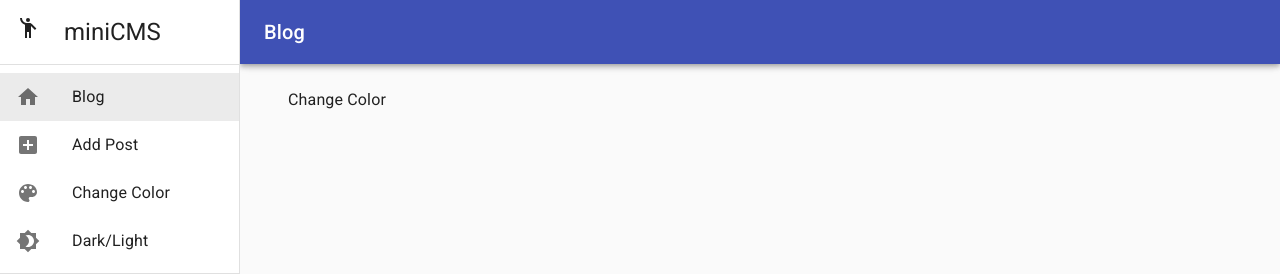
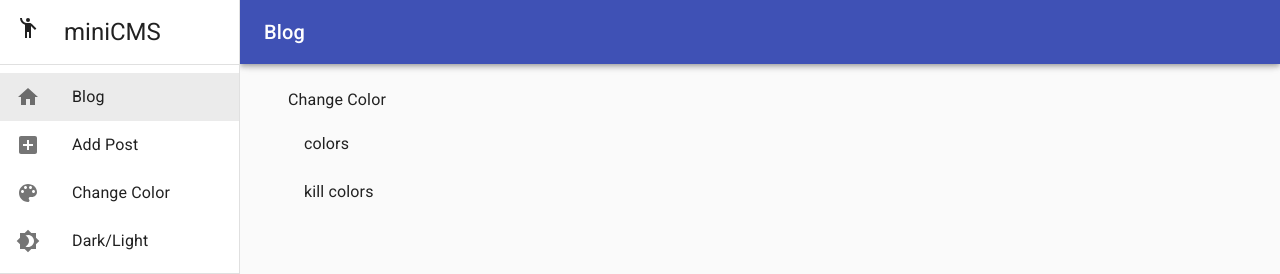
Before and after one commit to ZachScroggins/miniProjects, a Next.js app: page /changecolor in a window 1280 px wide. Shown: the top 274 px of the page. Built offline with nearby package versions, Linux system fonts and the light colour scheme.

Commit message:
color context working & update readme/package.json

```diff
--- a/package.json
+++ b/package.json
@@ -1,6 +1,6 @@
 {
-  "name": "nextjs-ssg-material-ui-firebase-starter",
-  "version": "0.1.0",
+  "name": "mini-cms",
+  "version": "1.0.0",
   "license": "MIT",
   "author": "Zach Scroggins",
   "private": true,
--- a/pages/changecolor.js
+++ b/pages/changecolor.js
@@ -1,12 +1,46 @@
-import React from 'react';
-import { Typography, Container, Box } from '@material-ui/core';
+import { useContext } from 'react';
+
+import ColorContext from '../src/context/color/colorContext';
+
+import {
+  Typography,
+  Container,
+  Box,
+  List,
+  ListItem,
+  ListItemText,
+} from '@material-ui/core';
 
 const changecolor = () => {
+  const colorContext = useContext(ColorContext);
+  const { setColors, clearColors } = colorContext;
+
+  const handleSetColors = (event, primary, secondary) => {
+    event.preventDefault();
+    setColors(primary, secondary);
+  };
+
+  const handleClearColors = (event) => {
+    event.preventDefault();
+    clearColors();
+  };
+
   return (
     <>
       <Container>
         <Box>
           <Typography>Change Color</Typography>
+          <List>
+            <ListItem
+              button
+              onClick={(event) => handleSetColors(event, '#9c27b0', '#3f51b5')}
+            >
+              <ListItemText primary='colors' />
+            </ListItem>
+            <ListItem button onClick={(event) => handleClearColors(event)}>
+              <ListItemText primary='kill colors' />
+            </ListItem>
+          </List>
         </Box>
       </Container>
     </>
--- a/src/ThemeProvider.js
+++ b/src/ThemeProvider.js
@@ -1,4 +1,4 @@
-import { useContext } from 'react';
+import { useContext, useMemo } from 'react';
 import ColorContext from './context/color/colorContext';
 import {
   createMuiTheme,
--- a/src/context/color/ColorState.js
+++ b/src/context/color/ColorState.js
@@ -16,9 +16,23 @@ const ColorState = (props) => {
 
   const [state, dispatch] = useReducer(ColorReducer, initialState);
 
-  const setColor = (primary, secondary) => {};
+  const setColors = (primary, secondary) => {
+    const colors = {
+      primary,
+      secondary,
+    };
 
-  const clearColor = () => dispatch({ type: CLEAR_PALETTE_COLOR });
+    dispatch({ type: SET_PALETTE_COLOR, payload: colors });
+  };
+
+  const clearColors = () => {
+    const colors = {
+      primary: '#3f51b5',
+      secondary: '#f50057',
+    };
+
+    dispatch({ type: CLEAR_PALETTE_COLOR, payload: colors });
+  };
 
   const setType = (prefersDarkMode) => {
     if (prefersDarkMode === true) {
@@ -35,8 +49,8 @@ const ColorState = (props) => {
         primaryMain: state.primaryMain,
         secondaryMain: state.secondaryMain,
         type: state.type,
-        setColor,
-        clearColor,
+        setColors,
+        clearColors,
         setType,
       }}
     >
--- a/src/context/color/colorReducer.js
+++ b/src/context/color/colorReducer.js
@@ -9,12 +9,14 @@ export default (state, action) => {
     case SET_PALETTE_COLOR:
       return {
         ...state,
-        palette: action.payload,
+        primaryMain: action.payload.primary,
+        secondaryMain: action.payload.secondary,
       };
     case CLEAR_PALETTE_COLOR:
       return {
         ...state,
-        palette: {},
+        primaryMain: action.payload.primary,
+        secondaryMain: action.payload.secondary,
       };
     case SET_PALETTE_TYPE:
       return {
```
Also changed, not shown: 1 other file (tests, documents, lock files or other folders).
